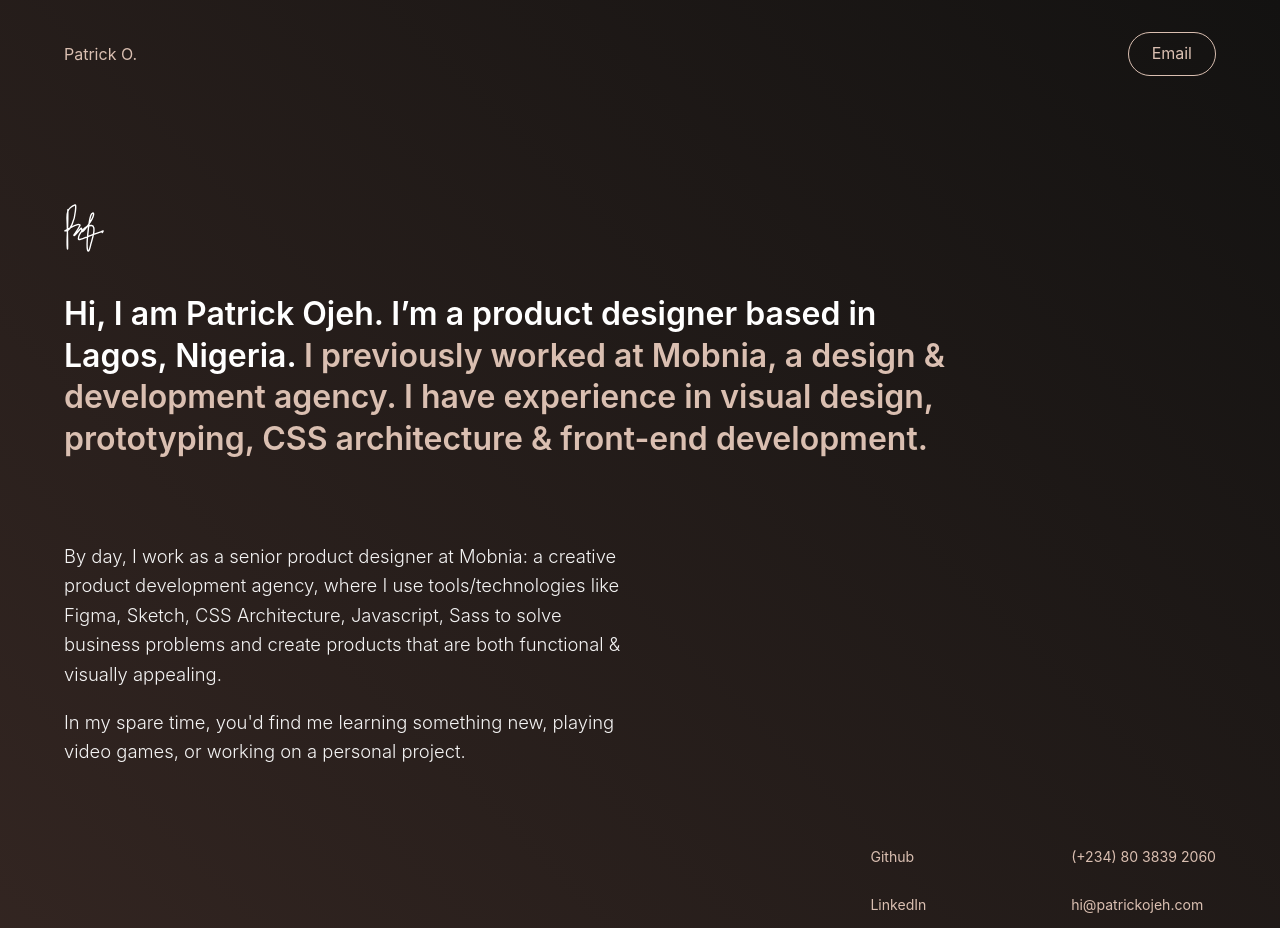
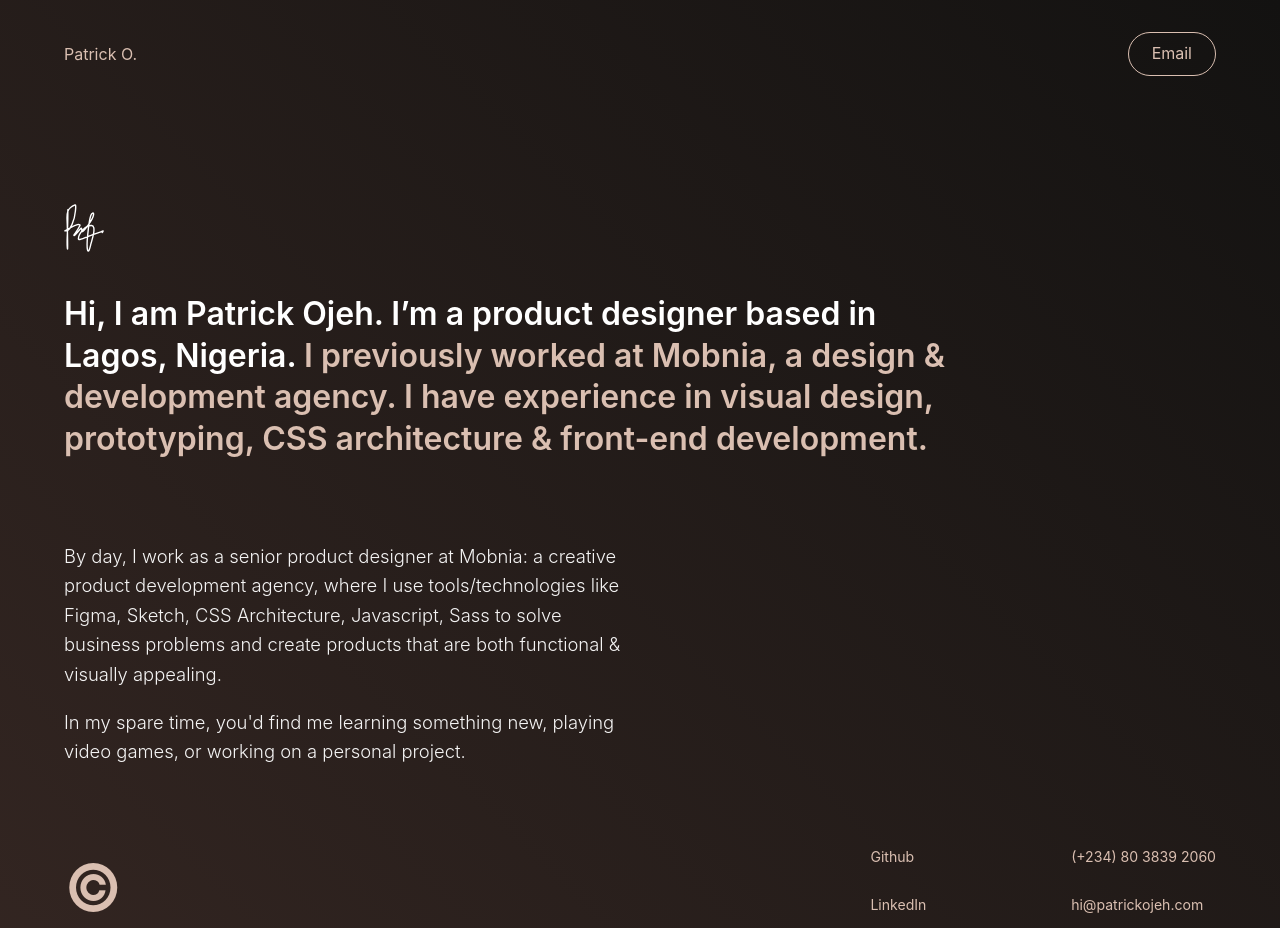
Before and after one commit to patrickojeh/portfolio, a React (Create React App) app: page / in a window 1280 px wide. Shown: the top 928 px of the page. Built offline with nearby package versions, Linux system fonts and the light colour scheme.

Commit message:
c in footer

```diff
--- a/src/App.css
+++ b/src/App.css
@@ -57,6 +57,11 @@ header {
 .footer {
   font-size: 0.88rem;
 }
+.copyright {
+  color: var(--coffee);
+  font-weight: 600;
+  font-size: 4rem;
+}
 
 @media screen and (min-width: 60em) {
   .f2-l {
--- a/src/components/Layout/Footer.js
+++ b/src/components/Layout/Footer.js
@@ -8,7 +8,8 @@ const Footer = () => {
     <div className="mw9 ph5-l ph4-ns ph35 center pt5 pb5-l">
       <div className="flex items-end-l justify-between-l flex-row-l flex-column-l flex-column-reverse pb2">
         <div className="pt0-l pt5 flex flex-column-l flex-row justify-between">
-          <p className="small pb4 pb0-ns">© Copyright {year}</p>
+          <span className="copyright dn dib-l">&copy;</span>
+          <p className="small pb4 pb0-ns mb0-ns"><span className="di di-m">©</span> Copyright {year}</p>
         </div>
         <div className="w-30-l w5-m flex justify-between-l flex-row-l flex-column">
           <ol className="list pa0 ma0">
```
